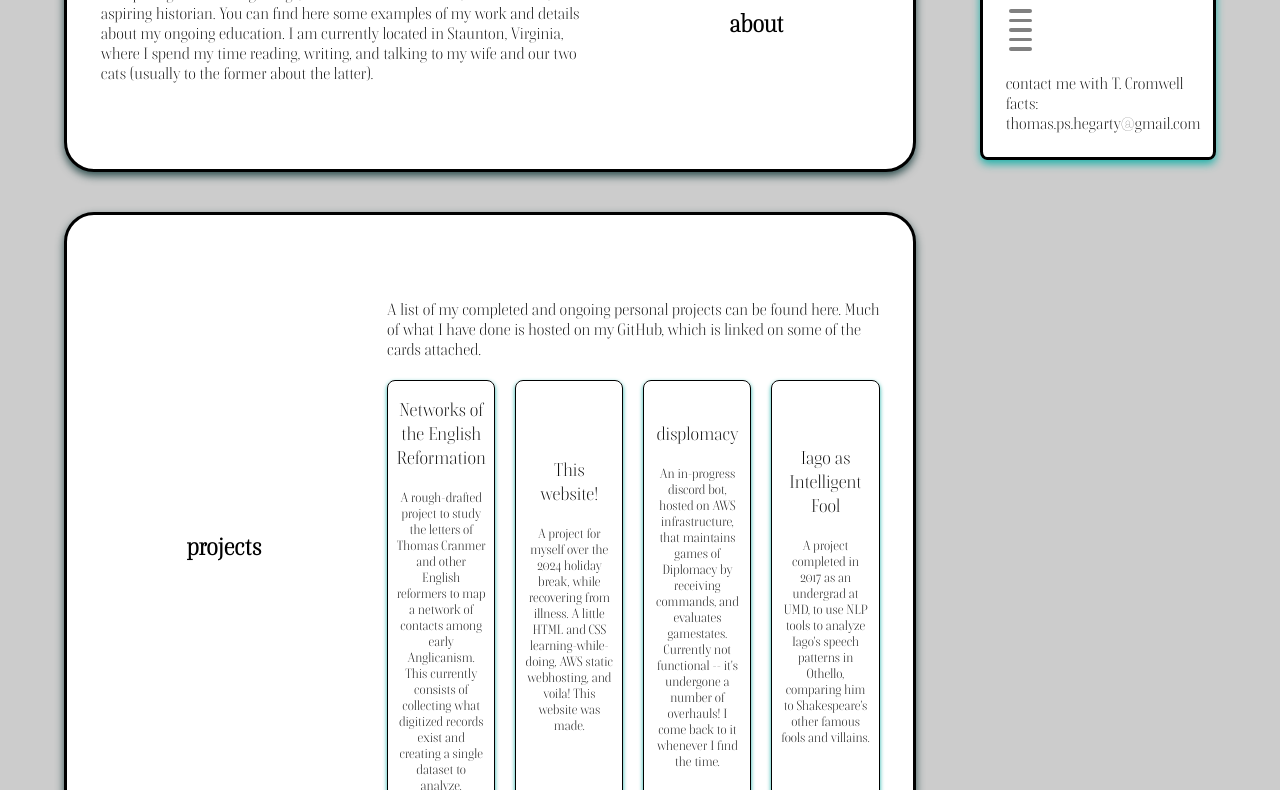
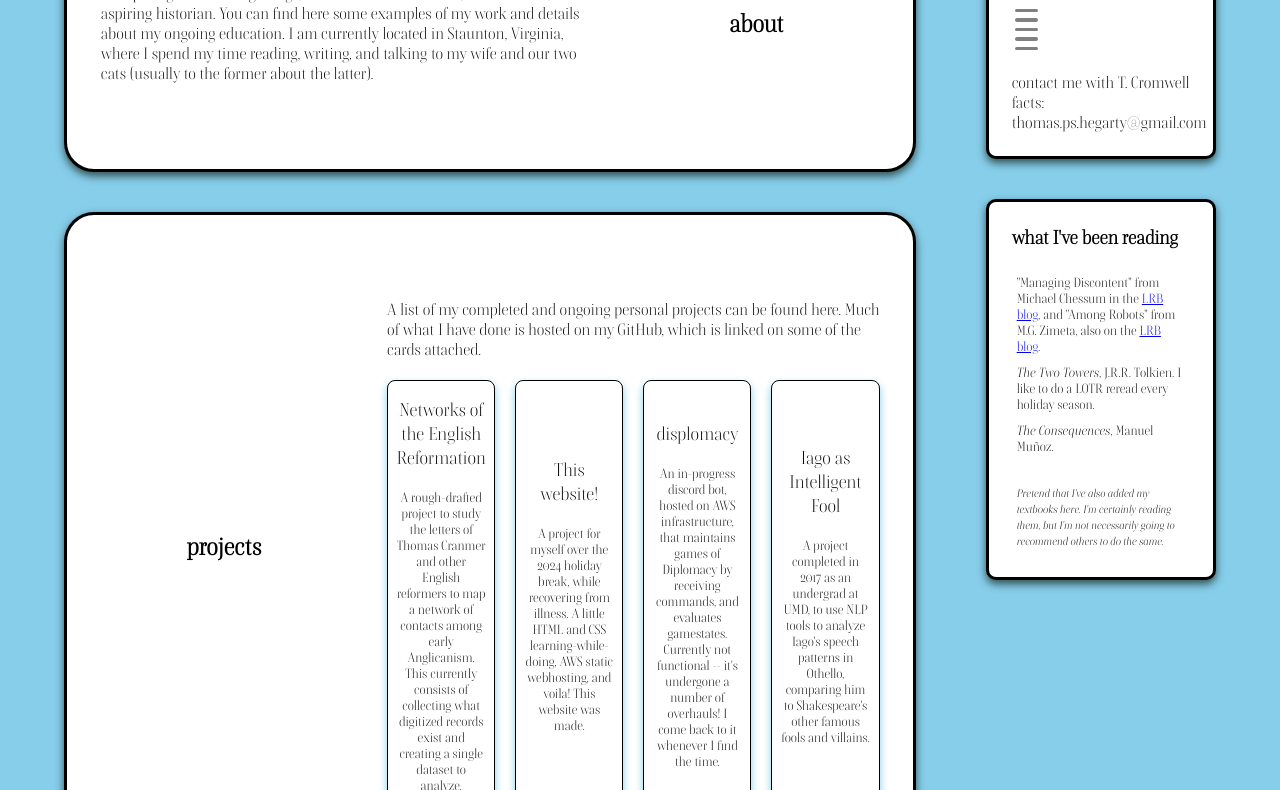
Before and after one commit to tommyhegarty/tommyhegarty.github.io, a plain HTML site: page website/index.html in a window 1280 px wide. Shown: the part 188-978 px from the top of the page. Drawn offline with Linux system fonts and the light colour scheme; some icons are missing.

Commit message:
main : what im reading

```diff
--- a/website/css/style.css
+++ b/website/css/style.css
@@ -27,7 +27,7 @@
 }
 body {
     font-family: 'Boska';
-    background-color: #ccc;
+    background-color: skyblue;
     padding: 5%;
 }
 
@@ -92,7 +92,7 @@ section{
 .project-card {
     border: 1px solid black;
     border-radius: 8px;
-    box-shadow: 0 2px 4px lightseagreen;
+    box-shadow: 0 4px 8px skyblue;
     text-align: center;
     padding: 8px;
     display: flex;
@@ -102,7 +102,7 @@ section{
 }
 
 .project-card:hover {
-    box-shadow: 0 4px 8px lightseagreen;
+    box-shadow: 0 8px 16px skyblue;
 }
 
 .project-link{
@@ -127,6 +127,11 @@ section{
     font-size: small;
 }
 
+.smaller-italic {
+    font-style: italic;
+    font-size: smaller;
+}
+
 .rolling-button {
     background-color: grey;
     border-radius: 5px;
@@ -148,7 +153,7 @@ section{
 
 .rolling-button:hover {
     width: 70%;
-    background-color: lightseagreen;
+    background-color: skyblue;
     transition: width 2s ease;
 }
 
@@ -163,21 +168,33 @@ section{
     vertical-align: middle;
 }
 
-.sidebar{
-    border: 3px solid black;
-    border-radius: 3%;
-    padding: 2%;
-    background-color: #fff;
-    float: left;
-    box-shadow: 0 4px 8px lightseagreen;
+.reading-list {
+    padding: 5px;
+    list-style-type: none;
+    vertical-align: middle;
+    font-size: small;
 }
 
-.sidebar{
-    width: 16%;
+.sidebar-wrapper{
+    width: 20%;
     height: fit-content;
     position: sticky;
     position: -webkit-sticky;
     top: 5%;
+    justify-content: space-between;
+    display: flex;
+    flex-direction: column;
+    row-gap: 5vh;
+    height: fit-content;
+}
+
+.sidebar{
+    border: 3px solid black;
+    border-radius: 10px;
+    padding: 10%;
+    background-color: #fff;
+    float: left;
+    box-shadow: 0 4px 8px darkslategrey;
 }
 
 .contact{
--- a/website/index.html
+++ b/website/index.html
@@ -175,6 +175,7 @@
 
     </div>
 
+    <div class="sidebar-wrapper">
         <div class="sidebar">
             <h1>tommy hegarty</h1>
             <br>
@@ -196,7 +197,24 @@
             <br>
             <span class="contact">contact me with T. Cromwell facts: thomas.ps.hegarty@gmail.com</span>
         </div>
-
+        <div class="sidebar">
+            <h3>what I've been reading</h3>
+            <br>
+            <li class="reading-list">
+                "Managing Discontent" from Michael Chessum in the <a href="https://www.lrb.co.uk/blog/2025/january/managing-discontent" target="_blank">LRB blog</a>, and "Among Robots" from M.G. Zimeta, also on the <a href="https://www.lrb.co.uk/blog/2025/january/among-robots" target="_blank">LRB blog</a>.
+            </li>
+            <li class="reading-list">
+                <span class="italic">The Two Towers</span>, J.R.R. Tolkien. I like to do a LOTR reread every holiday season.
+            </li>
+            <li class="reading-list">
+                <span class="italic">The Consequences</span>, Manuel Muñoz.
+            </li>
+            <br>
+            <li class="reading-list">
+                <span class="smaller-italic">Pretend that I've also added my textbooks here. I'm certainly reading them, but I'm not necessarily going to recommend others to do the same.</span>
+            </li>
+        </div>
+    </div>
 </div>
 
 </body>
```
Lines whose indentation alone changed are shown as unchanged.
